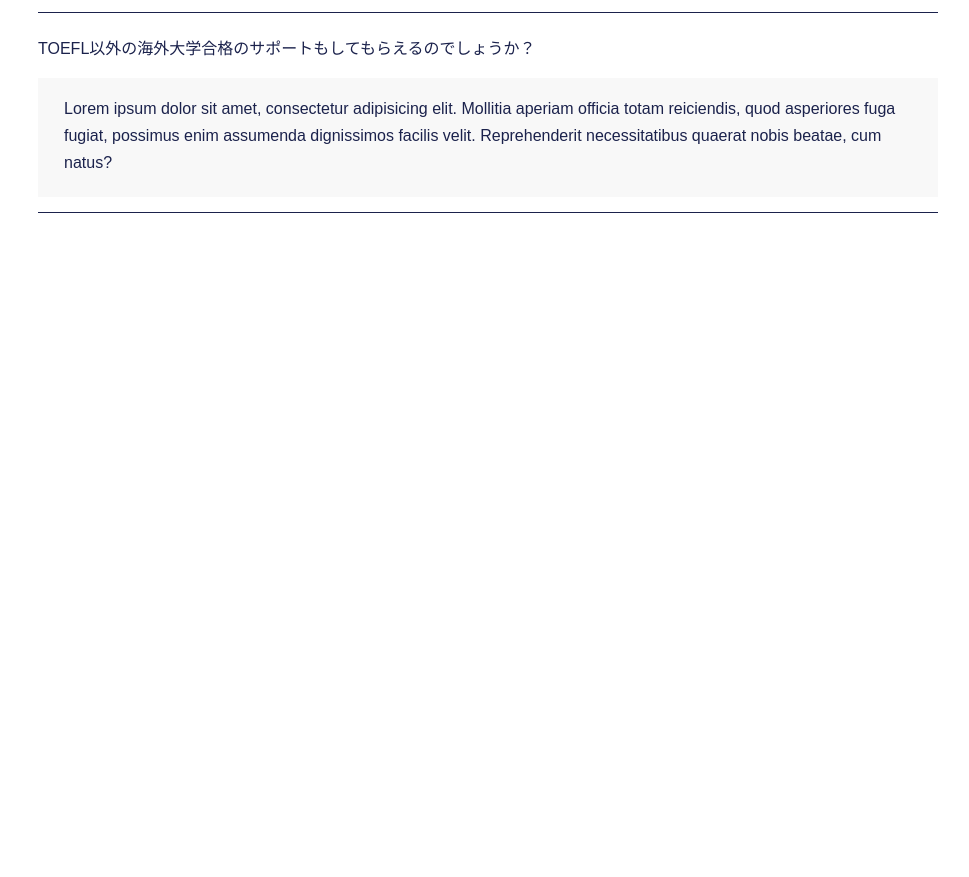
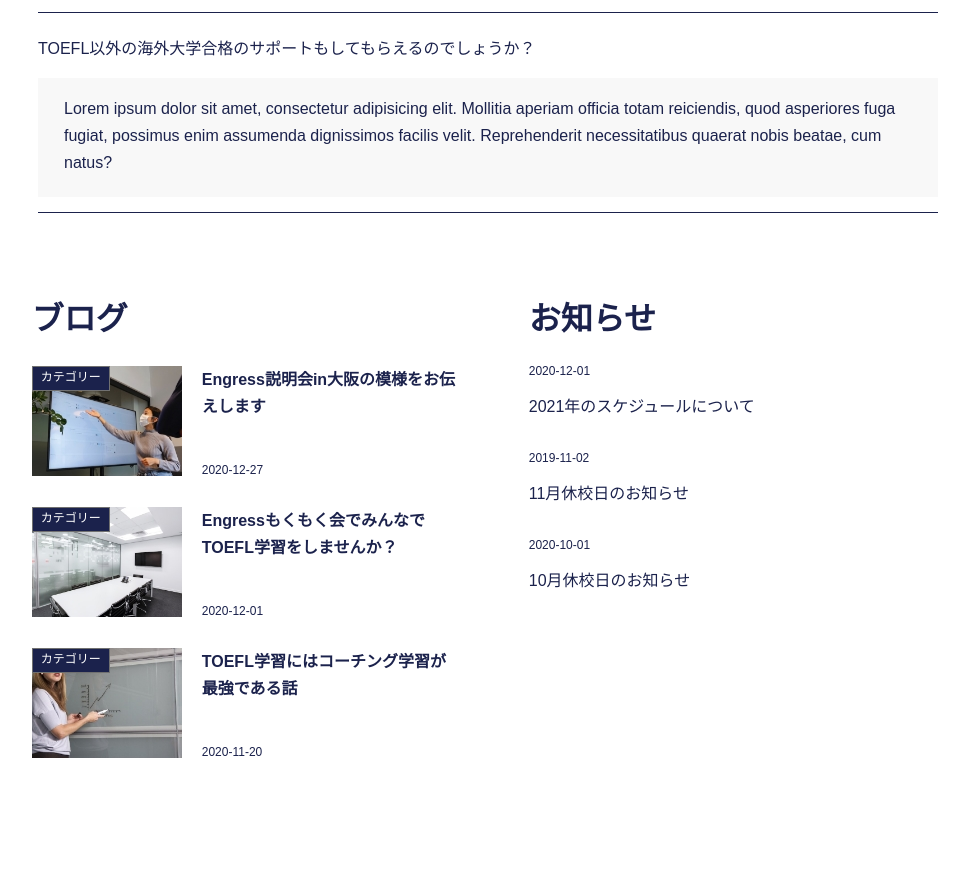
Before and after one commit to yamanoha-hub/engress, a website: page index.html in a window 1280 px wide. Shown: the part 4132-5009 px from the top of the page, without its empty margins (152-1121 px from the left). Before the commit the page ends 4435 px from the top, so only its background shows below. Drawn offline with nearby package versions, Linux system fonts and the light colour scheme.

Commit message:
ブログ、お知らせ作成

```diff
--- a/index.html
+++ b/index.html
@@ -310,14 +310,73 @@
           <!-- /.faq__box__item -->
         </div>
         <!-- /.faq__box -->
-
-
-
-
       </div>
       <!-- /.faq__inner -->
     </section>
     <!-- /.faq -->
+    <section class="article">
+      <div class="article__inner">
+        <div class="blog">
+          <div class="blog__ttl">
+            <h2>ブログ</h2>
+          </div>
+          <!-- /.blog__ttl -->
+          <a class="blog__box">
+            <p class="tag">カテゴリー</p>
+            <img src="images/sample01.jpg" alt="ブログ01サムネイル">
+            <div class="blog__box__text">
+              <h3>Engress説明会in大阪の模様をお伝えします</h3>
+              <p class="time">2020-12-27</p>
+            </div>
+          </a>
+          <!-- /.blog__box -->
+          <a class="blog__box">
+            <p class="tag">カテゴリー</p>
+            <img src="images/sample02.jpg" alt="ブログ02サムネイル">
+            <div class="blog__box__text">
+              <h3>Engressもくもく会でみんなでTOEFL学習をしませんか？</h3>
+              <p class="time">2020-12-01</p>
+            </div>
+          </a>
+          <!-- /.blog__box -->
+          <a class="blog__box">
+            <p class="tag">カテゴリー</p>
+            <img src="images/sample03.jpg" alt="ブログ03サムネイル">
+            <div class="blog__box__text">
+              <h3>TOEFL学習にはコーチング学習が最強である話</h3>
+              <p class="time">2020-11-20</p>
+            </div>
+          </a>
+          <!-- /.blog__box -->
+        </div>
+        <!-- /.blog -->
+
+        <div class="news">
+          <div class="news__ttl">
+            <h2>お知らせ</h2>
+          </div>
+          <!-- /.news__ttl -->
+          <a class="news__box">
+            <p class="time">2020-12-01</p>
+            <p class="news__box-text">2021年のスケジュールについて</p>
+          </a>
+          <!-- /.news__box -->
+          <a class="news__box">
+            <p class="time">2019-11-02</p>
+            <p class="news__box-text">11月休校日のお知らせ</p>
+          </a>
+          <!-- /.news__box -->
+          <a class="news__box">
+            <p class="time">2020-10-01</p>
+            <p class="news__box-text">10月休校日のお知らせ</p>
+          </a>
+          <!-- /.news__box -->
+        </div>
+        <!-- /.news -->
+      </div>
+      <!-- /.article__inner -->
+    </section>
+    <!-- /.article -->
 
 
 
--- a/sass/style.scss
+++ b/sass/style.scss
@@ -422,7 +422,6 @@
         position: relative;
         top: 28px;
       }
-
       .accordion {
         padding-top: 23px - 5.5px;
         padding-bottom: 26px - 5.5px;
@@ -438,3 +437,73 @@
     }
   }
 }
+
+.article {
+  padding-bottom: 119px;
+  &__inner {
+    width: 100%;
+    max-width: 927px;
+    margin-right: auto;
+    margin-left: auto;
+    display: flex;
+    justify-content: space-between;
+    padding-left: 14.5px;
+  }
+  .blog {
+    width: 430px;
+    &__ttl {
+      font-size: 32px;
+    }
+    &__box {
+      margin-top: 31px;
+      position: relative;
+      top: 0;
+      display: flex;
+      .tag {
+        box-sizing: border-box;
+        display: inline-block;
+        width: 78px;
+        padding-top: 4px;
+        padding-bottom: 7px;
+        border: solid 1px #707070;
+        background-color: $site-Color;
+        color: $color-Wh;
+        font-size: 12px;
+        text-align: center;
+        position: absolute;
+      }
+      &__text {
+        margin-left: 20px;
+        display: flex;
+        flex-direction: column;
+        justify-content: space-between;
+        h3 {
+          font-size: 16px;
+          line-height: 1.6875;
+        }
+      }
+    }
+  }
+
+  .news {
+    width: 430px;
+    &__ttl {
+      font-size: 32px;
+      margin-bottom: 30.2px;
+    }
+    &__box {
+      width: 402px;
+      display: flex;
+      flex-direction: column;
+      &-text {
+        margin-top: 16px;
+        height: 59px;
+        font-size: 16px;
+        line-height: 1.6875;
+      }
+    }
+  }
+  .time {
+    font-size: 12px;
+  }
+}
```
Also changed, not shown: sass/style.css, 1 other file.
